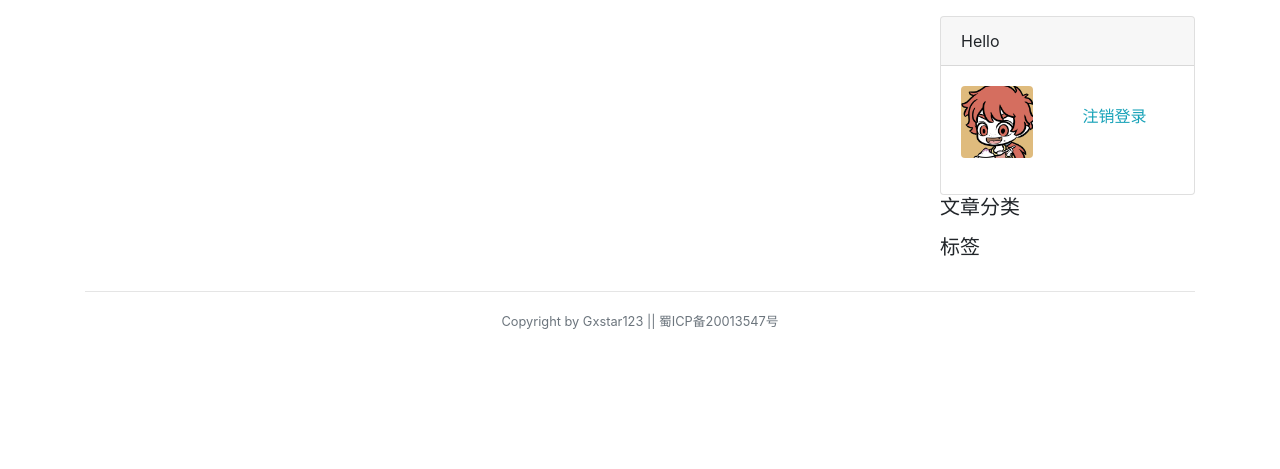
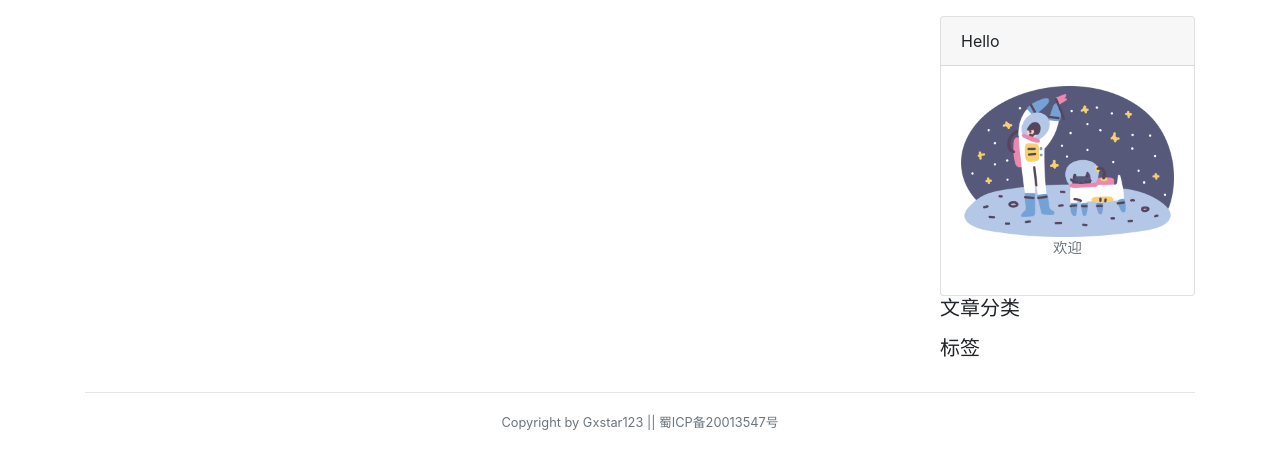
Before and after one commit to Gxstar/GxBlog, a Django app: page / in a window 1280 px wide. Shown: the part 96-565 px from the top of the page. Run offline with Django 3.2, Linux system fonts and the light colour scheme; data that the repository does not hold is empty; some libraries are stand-ins or nearby versions.

Commit message:
完善一下侧边栏

```diff
--- a/blog/templates/blog/index.html
+++ b/blog/templates/blog/index.html
@@ -8,9 +8,6 @@
     <div class="col-md-7">
         <h5><strong><a href=".">{{article.title}}</a></strong></h5>
         <p class="info"><small><author><a href="">{{article.author.username}}</a></author><span> • </span><time>{{article.createTime}}</time>
-        {% ifequal user article.author %}
-            <span> • </span><a href=".">编辑</a>
-        {% endifequal %}
         </small>
         </p>
         <p><small>{{article.info}}</small></p>
--- a/blog/templates/blog/sidebar.html
+++ b/blog/templates/blog/sidebar.html
@@ -1,16 +1,31 @@
 {% load static %}
+{% if user.is_authenticated %}
 <div class="card">
     <div class="card-header">Hello</div>
     <div class="row">
         <div class="col-md">
-            <figure class="figure card-body">
-                <img src="{% static 'blog/img/头像.jpg' %}" alt="头像" class="img-fluid rounded">
-                <figcaption class="figure-caption">{{user.username}}</figcaption>
+            <figure class="figure card-body text-center">
+                <img src="{% static 'blog/img/头像.jpg' %}" alt="头像" class="img-fluid rounded" style="width: 60%;">
+                <figcaption class="figure-caption text-center">
+                    <form id="logoutForm" action="logout/" method="post" class="navbar-right">
+                    {% csrf_token %}
+                        <a class="" type="submit" onclick="document.getElementById('logoutForm').submit()">退出</a>
+                    </form>
+                </figcaption>
             </figure>
         </div>
-        <p class="text-info col-md"><span style="line-height: 100px;">注销登录</span></p>
+
     </div>
 </div>
+{% else %}
+<div class="card">
+    <div class="card-header">Hello</div>
+        <figure class="figure card-body">
+            <img src="{% static 'blog/img/welcome.png' %}" alt="头像" class="img-fluid rounded">
+            <figcaption class="figure-caption text-center">欢迎</figcaption>
+        </figure>
+</div>
+{% endif %}
 <h5>文章分类</h5>
 <p style="line-height: 2rem;">
 {% for category in CategoryList %}
--- a/blog/urls.py
+++ b/blog/urls.py
@@ -1,6 +1,8 @@
-from django.urls import path
+from django.urls import path,re_path
+from django.contrib.auth.views import LogoutView
 from . import views
 
 urlpatterns = [
     path('', views.home,name='BlogHome'),
+    re_path(r'^(.*)logout/$',LogoutView.as_view(next_page='/blog/'), name='logout'),
 ]
--- a/blog/views.py
+++ b/blog/views.py
@@ -4,9 +4,13 @@ from bs4 import BeautifulSoup
 # Create your views here.
 def home(request):
     AllCategory=Category.objects.all()
+    PostCount=Article.objects.count()
+    PageCount=int(PostCount/5)
     context={
         'CategoryList':AllCategory
     }
+    context['PostCount']=PostCount
+    context['PageCount']=PageCount
     if request.method=='GET':
         page=request.GET.get('page')
         if page==None:
@@ -16,8 +20,6 @@ def home(request):
             page=int(page)
         else:
             pass
-        PostCount=Article.objects.count()
-        PageCount=int(PostCount/5)
         ArticleList=Article.objects.all()[(0+5*(page-1)):(4+5*(page-1))]
         # 提取文章前128个字节作为简介
         for index,val in enumerate(ArticleList):
@@ -26,8 +28,6 @@ def home(request):
             ArticleList[index].info=i
         # 给需要的参数赋值
         context['ArticleList']=ArticleList
-        context['PostCount']=PostCount
-        context['PageCount']=PageCount
         context['ActivePage']=page
         return render(request,'blog/index.html',context)
     else:
```
Also changed, not shown: blog/static/blog/img/welcome.png (added).
